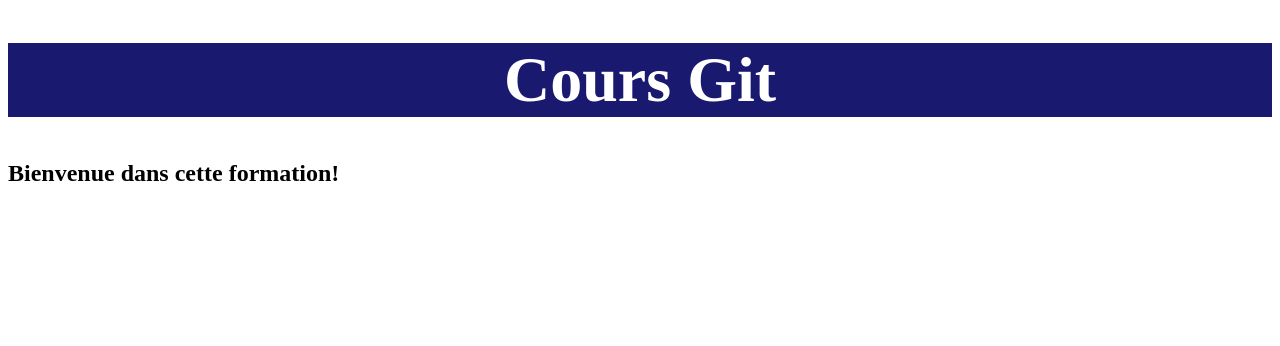
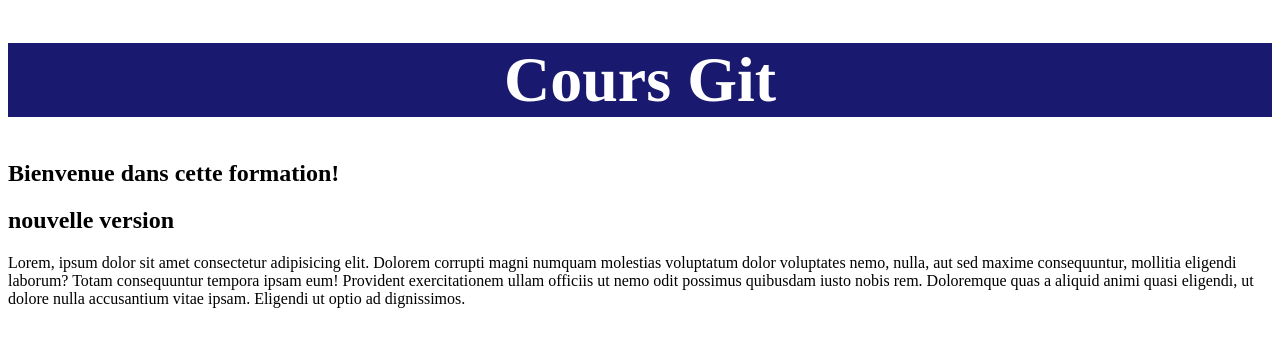
Before and after one commit to NoeyBr/cours_git_cdui, a plain HTML site: page index.html in a window 1280 px wide. Drawn offline with Linux system fonts and the light colour scheme.

Commit message:
Ajout d'une nouvelle section

```diff
--- a/index.html
+++ b/index.html
@@ -10,5 +10,10 @@
 <body>
     <h1 id="top-banner">Cours Git</h1>
     <h2>Bienvenue dans cette formation!</h2>
+    <section>
+        <h2>nouvelle version</h2>
+        <p>Lorem, ipsum dolor sit amet consectetur adipisicing elit. Dolorem corrupti magni numquam molestias voluptatum dolor voluptates nemo, nulla, aut sed maxime consequuntur, mollitia eligendi laborum? Totam consequuntur tempora ipsam eum!
+        Provident exercitationem ullam officiis ut nemo odit possimus quibusdam iusto nobis rem. Doloremque quas a aliquid animi quasi eligendi, ut dolore nulla accusantium vitae ipsam. Eligendi ut optio ad dignissimos.</p>
+    </section>
 </body>
 </html>
```
